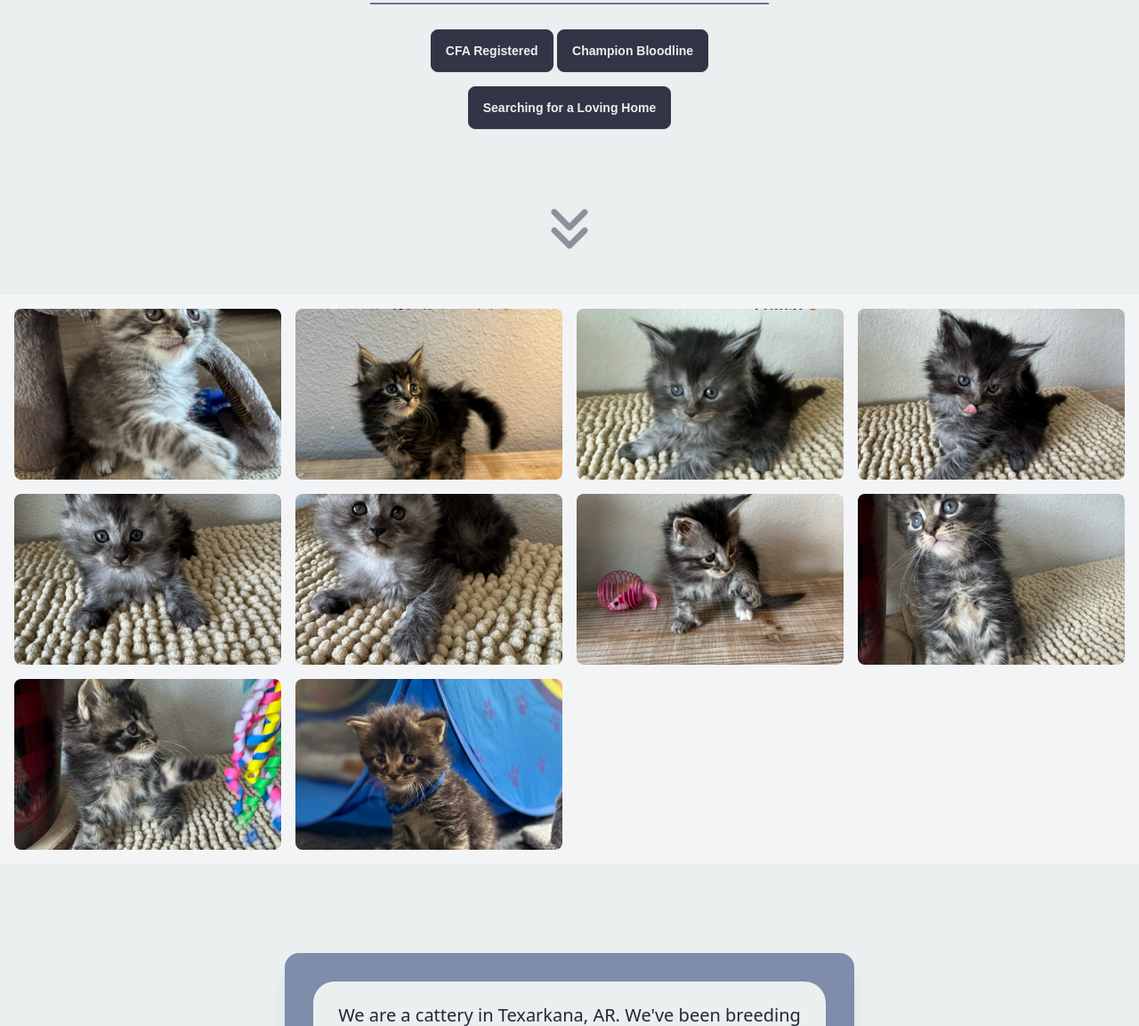
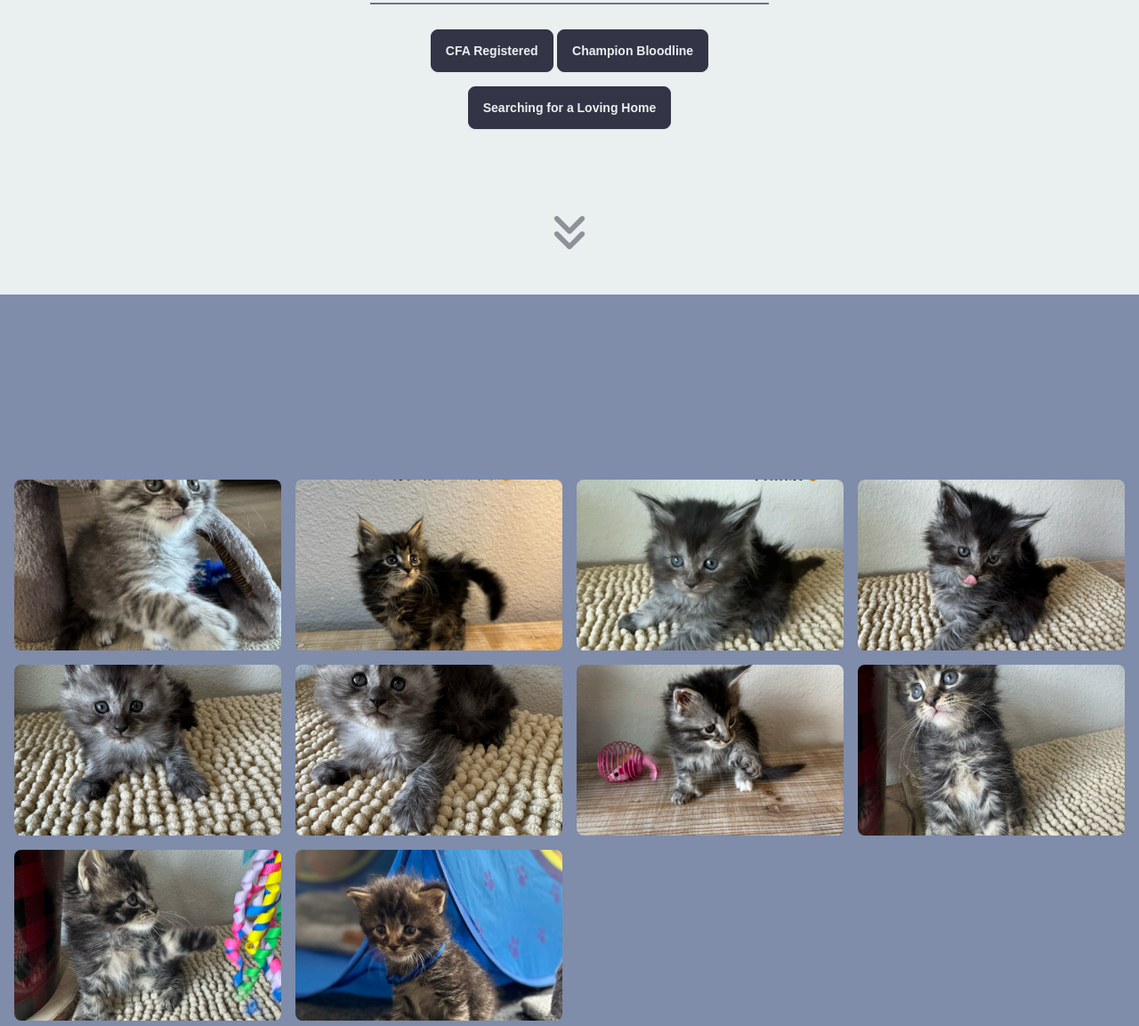
Before and after one commit to Drake-Hopkins/ar-mainecoons, an Astro site: page / in a window 1280 px wide. Shown: the part 469-1622 px from the top of the page at 89% size. Built offline with nearby package versions, Linux system fonts and the light colour scheme; Astro itself is replaced by a stand-in of ours.

Commit message:
img gallery bug fix

```diff
--- a/src/components/Gallery.astro
+++ b/src/components/Gallery.astro
@@ -18,7 +18,7 @@ const images = Object.values(modules)
   }))
   .sort((a, b) => a.alt.localeCompare(b.alt));
 ---
-
+<div id="gallery" class="bg-secondary py-48">
 <section
   id="gallery"
   data-alts={JSON.stringify(images.map(i => i.alt))}
@@ -48,7 +48,7 @@ const images = Object.values(modules)
 
   <div
     id="lightbox"
-    class="fixed inset-0 bg-black bg-opacity-75 hidden items-center justify-center p-4"
+    class="fixed z-50 inset-0 bg-black bg-opacity-75 hidden items-center justify-center p-4 mx-auto align-middle center justify-items-center"
     tabindex="-1"
     aria-modal="true"
     role="dialog"
--- a/src/components/Hero.astro
+++ b/src/components/Hero.astro
@@ -18,7 +18,7 @@
         <button
           title="Scroll to top"
           aria-label="Scroll to top">
-          <img src="/angles-down-solid.svg" alt="angles down" class="w-16 h-auto mx-auto absolute bottom-10 left-0 right-0 animate-pulse p-2 mt-5">
+          <img src="/angles-down-solid.svg" alt="angles down" class="w-14 h-auto mx-auto absolute bottom-10 left-0 right-0 animate-pulse p-2 pt-10">
         </button>
       </div>
     </div>
```
Also changed, not shown: public/js/gallery.js (line endings or trailing spaces), src/components/MissionStatement.astro (line endings or trailing spaces).
